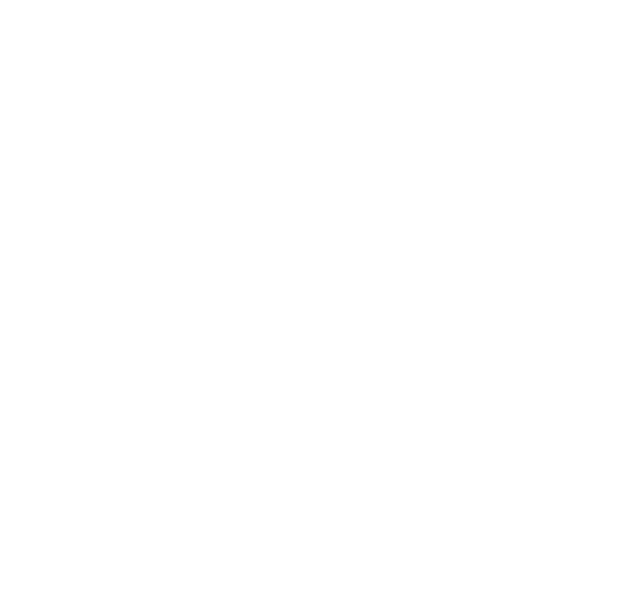
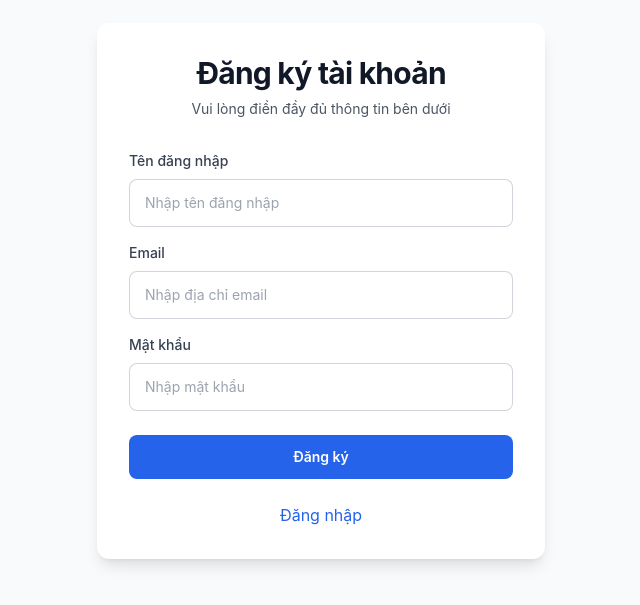
Before and after one commit to DuyViet-Vo/expense_management_reactjs, a React (Create React App) app: page /register in a window 1280 px wide. Before the commit this address had no page. Shown: the part 109-714 px from the top of the page, without its empty margins (319-959 px from the left). Built offline with nearby package versions, Linux system fonts and the light colour scheme.

Commit message:
feature: implement login

```diff
--- a/package.json
+++ b/package.json
@@ -3,9 +3,13 @@
   "version": "0.1.0",
   "private": true,
   "dependencies": {
+    "@radix-ui/react-alert-dialog": "^1.1.4",
+    "@radix-ui/react-label": "^2.1.1",
+    "@radix-ui/react-slot": "^1.1.1",
     "axios": "^1.7.9",
     "cra-template": "1.2.0",
     "dotenv": "^16.4.7",
+    "lucide-react": "^0.469.0",
     "react": "^18.3.1",
     "react-dom": "^18.3.1",
     "react-router-dom": "^7.1.1",
--- a/src/components/LoginForm.jsx
+++ b/src/components/LoginForm.jsx
@@ -4,44 +4,90 @@ function LoginForm({ onSubmit }) {
   const [username, setUsername] = useState("");
   const [password, setPassword] = useState("");
   const [error, setError] = useState("");
+  const [isLoading, setIsLoading] = useState(false);
 
   const handleSubmit = async (e) => {
     e.preventDefault();
+    setIsLoading(true);
     try {
       await onSubmit({ username, password });
     } catch (err) {
-      console.log("err.message", err.message)
       setError(err.message || "Đăng nhập thất bại!");
+    } finally {
+      setIsLoading(false);
     }
   };
 
   return (
-    <div style={{ maxWidth: "400px", margin: "auto" }}>
-      <h2>Đăng nhập</h2>
-      <form onSubmit={handleSubmit}>
+    <div className="flex min-h-screen items-center justify-center bg-gray-50 py-12 px-4">
+      <div className="w-full max-w-md bg-white rounded-lg shadow-md p-8">
+        <h2 className="text-2xl font-bold text-center text-gray-900 mb-8">
+          Đăng nhập
+        </h2>
+
+        <form onSubmit={handleSubmit} className="space-y-6">
           <div>
-          <label htmlFor="username">Tên đăng nhập:</label>
+            <label
+              htmlFor="username"
+              className="block text-sm font-medium text-gray-700 mb-2"
+            >
+              Tên đăng nhập
+            </label>
             <input
+              id="username"
               type="text"
-            id="username"
               value={username}
               onChange={(e) => setUsername(e.target.value)}
               required
+              className="w-full px-3 py-2 border border-gray-300 rounded-md shadow-sm focus:outline-none focus:ring-2 focus:ring-blue-500 focus:border-blue-500"
+              placeholder="Nhập tên đăng nhập"
             />
           </div>
+
           <div>
-          <label htmlFor="password">Mật khẩu:</label>
+            <label
+              htmlFor="password"
+              className="block text-sm font-medium text-gray-700 mb-2"
+            >
+              Mật khẩu
+            </label>
             <input
+              id="password"
               type="password"
-            id="password"
               value={password}
               onChange={(e) => setPassword(e.target.value)}
               required
+              className="w-full px-3 py-2 border border-gray-300 rounded-md shadow-sm focus:outline-none focus:ring-2 focus:ring-blue-500 focus:border-blue-500"
+              placeholder="Nhập mật khẩu"
             />
           </div>
-        {error && <p style={{ color: "red" }}>{error}</p>}
-        <button type="submit">Đăng nhập</button>
+
+          {error && (
+            <div
+              className="bg-red-50 border border-red-200 text-red-700 px-4 py-3 rounded relative"
+              role="alert"
+            >
+              <p>{error}</p>
+            </div>
+          )}
+
+          <button
+            type="submit"
+            disabled={isLoading}
+            className="w-full flex justify-center py-2 px-4 border border-transparent rounded-md shadow-sm text-sm font-medium text-white bg-blue-600 hover:bg-blue-700 focus:outline-none focus:ring-2 focus:ring-offset-2 focus:ring-blue-500 disabled:opacity-50 disabled:cursor-not-allowed"
+          >
+            {isLoading ? "Đang xử lý..." : "Đăng nhập"}
+          </button>
+          <div className="text-center my-2">
+            <a
+              href="/register"
+              className="text-blue-600 hover:text-blue-800 hover:underline"
+            >
+              Đăng ký
+            </a>
+          </div>
         </form>
+      </div>
     </div>
   );
 }
--- /dev/null
+++ b/src/components/RegisterForm.jsx
@@ -0,0 +1,151 @@
+import React, { useState } from "react";
+
+function RegisterForm({ onSubmit }) {
+  const [username, setUsername] = useState("");
+  const [email, setEmail] = useState("");
+  const [password, setPassword] = useState("");
+  const [error, setError] = useState("");
+  const [isLoading, setIsLoading] = useState(false);
+
+  const handleSubmit = async (e) => {
+    e.preventDefault();
+    setIsLoading(true);
+    try {
+      await onSubmit({ username, email, password });
+    } catch (err) {
+      setError(err.message || "Đăng ký thất bại!");
+    } finally {
+      setIsLoading(false);
+    }
+  };
+
+  return (
+    <div className="flex min-h-screen items-center justify-center bg-gray-50 py-12 px-4">
+      <div className="w-full max-w-md space-y-8 bg-white p-8 rounded-xl shadow-lg">
+        <div>
+          <h2 className="text-center text-3xl font-bold tracking-tight text-gray-900">
+            Đăng ký tài khoản
+          </h2>
+          <p className="mt-2 text-center text-sm text-gray-600">
+            Vui lòng điền đầy đủ thông tin bên dưới
+          </p>
+        </div>
+
+        <form onSubmit={handleSubmit} className="mt-8 space-y-6">
+          <div className="space-y-4 rounded-md">
+            <div>
+              <label
+                htmlFor="username"
+                className="block text-sm font-medium text-gray-700 mb-2"
+              >
+                Tên đăng nhập
+              </label>
+              <input
+                id="username"
+                name="username"
+                type="text"
+                required
+                value={username}
+                onChange={(e) => setUsername(e.target.value)}
+                className="relative block w-full rounded-lg border-0 py-3 px-4 text-gray-900 ring-1 ring-inset ring-gray-300 placeholder:text-gray-400 focus:z-10 focus:ring-2 focus:ring-inset focus:ring-blue-600 text-sm sm:leading-6"
+                placeholder="Nhập tên đăng nhập"
+              />
+            </div>
+
+            <div>
+              <label
+                htmlFor="email"
+                className="block text-sm font-medium text-gray-700 mb-2"
+              >
+                Email
+              </label>
+              <input
+                id="email"
+                name="email"
+                type="email"
+                required
+                value={email}
+                onChange={(e) => setEmail(e.target.value)}
+                className="relative block w-full rounded-lg border-0 py-3 px-4 text-gray-900 ring-1 ring-inset ring-gray-300 placeholder:text-gray-400 focus:z-10 focus:ring-2 focus:ring-inset focus:ring-blue-600 text-sm sm:leading-6"
+                placeholder="Nhập địa chỉ email"
+              />
+            </div>
+
+            <div>
+              <label
+                htmlFor="password"
+                className="block text-sm font-medium text-gray-700 mb-2"
+              >
+                Mật khẩu
+              </label>
+              <input
+                id="password"
+                name="password"
+                type="password"
+                required
+                value={password}
+                onChange={(e) => setPassword(e.target.value)}
+                className="relative block w-full rounded-lg border-0 py-3 px-4 text-gray-900 ring-1 ring-inset ring-gray-300 placeholder:text-gray-400 focus:z-10 focus:ring-2 focus:ring-inset focus:ring-blue-600 text-sm sm:leading-6"
+                placeholder="Nhập mật khẩu"
+              />
+            </div>
+          </div>
+
+          {error && (
+            <div className="rounded-md bg-red-50 p-4">
+              <div className="flex">
+                <div className="ml-3">
+                  <p className="text-sm text-red-700">{error}</p>
+                </div>
+              </div>
+            </div>
+          )}
+
+          <button
+            type="submit"
+            disabled={isLoading}
+            className="group relative flex w-full justify-center rounded-lg bg-blue-600 px-3 py-3 text-sm font-semibold text-white hover:bg-blue-500 focus-visible:outline focus-visible:outline-2 focus-visible:outline-offset-2 focus-visible:outline-blue-600 disabled:opacity-50 disabled:cursor-not-allowed transition-colors duration-200"
+          >
+            {isLoading ? (
+              <span className="flex items-center">
+                <svg
+                  className="animate-spin -ml-1 mr-3 h-5 w-5 text-white"
+                  xmlns="http://www.w3.org/2000/svg"
+                  fill="none"
+                  viewBox="0 0 24 24"
+                >
+                  <circle
+                    className="opacity-25"
+                    cx="12"
+                    cy="12"
+                    r="10"
+                    stroke="currentColor"
+                    strokeWidth="4"
+                  ></circle>
+                  <path
+                    className="opacity-75"
+                    fill="currentColor"
+                    d="M4 12a8 8 0 018-8V0C5.373 0 0 5.373 0 12h4zm2 5.291A7.962 7.962 0 014 12H0c0 3.042 1.135 5.824 3 7.938l3-2.647z"
+                  ></path>
+                </svg>
+                Đang xử lý...
+              </span>
+            ) : (
+              "Đăng ký"
+            )}
+          </button>
+          <div className="text-center my-2">
+            <a
+              href="/login"
+              className="text-blue-600 hover:text-blue-800 hover:underline"
+            >
+              Đăng nhập
+            </a>
+          </div>
+        </form>
+      </div>
+    </div>
+  );
+}
+
+export default RegisterForm;
--- a/src/index.css
+++ /dev/null
@@ -1,13 +0,0 @@
-body {
-  margin: 0;
-  font-family: -apple-system, BlinkMacSystemFont, 'Segoe UI', 'Roboto', 'Oxygen',
-    'Ubuntu', 'Cantarell', 'Fira Sans', 'Droid Sans', 'Helvetica Neue',
-    sans-serif;
-  -webkit-font-smoothing: antialiased;
-  -moz-osx-font-smoothing: grayscale;
-}
-
-code {
-  font-family: source-code-pro, Menlo, Monaco, Consolas, 'Courier New',
-    monospace;
-}
--- /dev/null
+++ b/src/pages/RegisterPage.jsx
@@ -0,0 +1,15 @@
+import React from "react";
+import RegisterForm from "../components/RegisterForm";
+import { register } from "../services/authService";
+
+function RegisterPage() {
+  const handleRegister = async (userData) => {
+    await register(userData);
+    // Xử lý sau khi đăng ký thành công
+    alert("Đăng ký thành công! Bạn có thể đăng nhập.");
+  };
+
+  return <RegisterForm onSubmit={handleRegister} />;
+}
+
+export default RegisterPage;
--- a/src/routes/AppRoutes.jsx
+++ b/src/routes/AppRoutes.jsx
@@ -2,6 +2,7 @@ import React from "react";
 import { BrowserRouter as Router, Routes, Route } from "react-router-dom";
 import LoginPage from "../pages/LoginPage";
 import HomePage from "../pages/HomePage";
+import Register from "../pages/RegisterPage";
 
 function AppRoutes() {
   return (
@@ -9,6 +10,7 @@ function AppRoutes() {
       <Routes>
         <Route path="/" element={<HomePage />} />
         <Route path="/login" element={<LoginPage />} />
+        <Route path="/register" element={<Register />} />
         {/* Các route khác */}
       </Routes>
     </Router>
--- a/src/services/authService.js
+++ b/src/services/authService.js
@@ -1,7 +1,7 @@
 import axios from "axios";
+const apiUrl = process.env.REACT_APP_API_URL;
 
 export async function login({ username, password }) {
-  const apiUrl = process.env.REACT_APP_API_URL;
   try {
     const response = await axios.post(`${apiUrl}/users/login`, {
       username,
@@ -11,8 +11,22 @@ export async function login({ username, password }) {
     return response.data; // Trả về dữ liệu từ server
   } catch (error) {
     // Kiểm tra lỗi từ server hoặc lỗi khác
-    console.log(error)
+    console.log(error);
     const errorMessage = error.response.data.message;
     throw new Error(errorMessage);
   }
 }
+
+export async function register({ username, email, password }) {
+  try {
+    const response = await axios.post(`${apiUrl}/users/resgister`, {
+      username,
+      email,
+      password,
+    });
+    return response.data;
+  } catch (error) {
+    const errorMessage = error.response.data.message;
+    throw new Error(errorMessage);
+  }
+}
```
Also changed, not shown: src/App.css (deleted, +0 -38 lines), src/logo.svg (deleted), 1 other file (tests, documents, lock files or other folders). Lines whose indentation alone changed are shown as unchanged.
